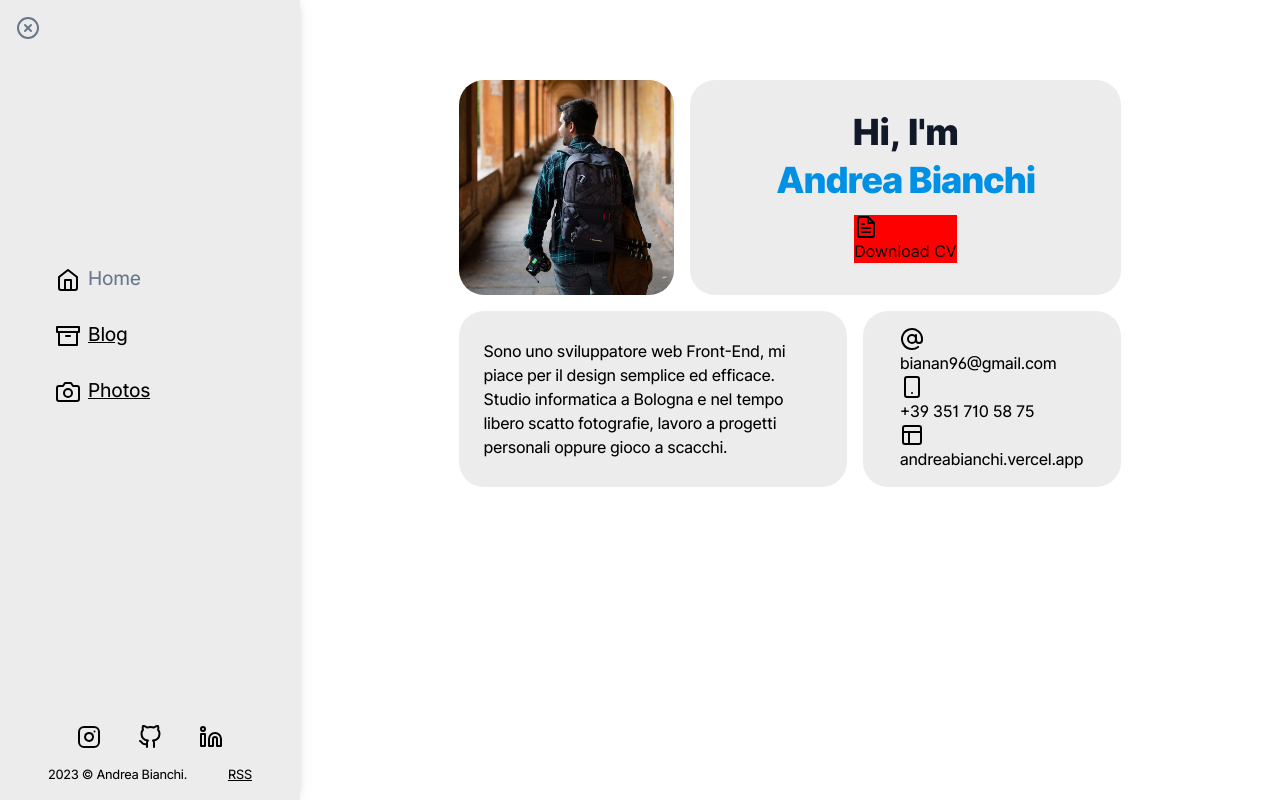
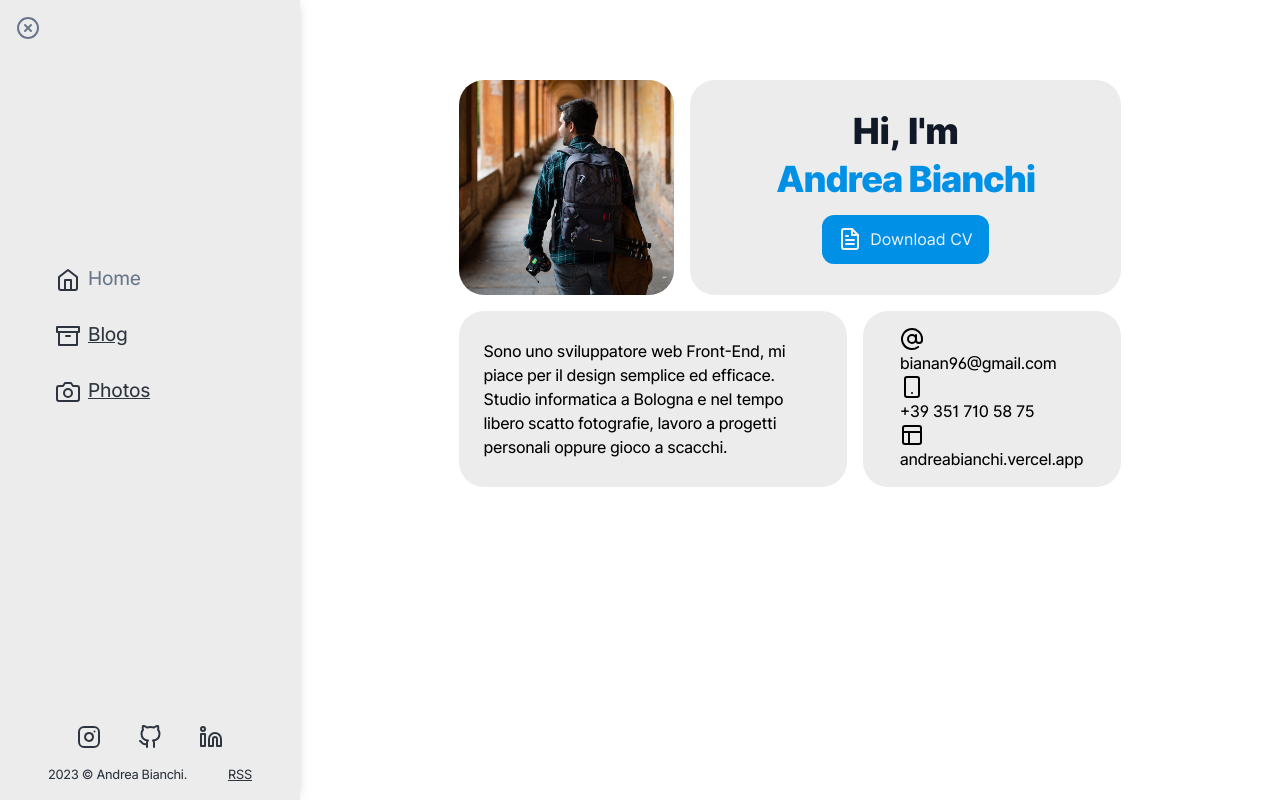
Before and after one commit to andreaiaia/blog, a Next.js app: page / in a window 1280 px wide. Built offline with nearby package versions, Linux system fonts and the light colour scheme.

Commit message:
Create button mixin

```diff
--- a/styles/globals.scss
+++ b/styles/globals.scss
@@ -1,6 +1,6 @@
 // Colors
 $shade: #ececec;
-$black: --black;
+$black: #2f353f;
 $grey: #69778c;
 $white: #f3f3f3;
 // Azure
@@ -47,8 +47,31 @@ $laptop: 1200px;
 }
 
 //buttons presets
-@mixin button() {
-  background-color: red;
+@mixin button($type: 'primary') {
+  line-height: normal;
+  padding: 0.8rem 1rem;
+  border-radius: 12px;
+  background-color: $azure-tint;
+  color: $white;
+  transition: 0.3s ease-in-out;
+
+  display: flex;
+  gap: 0.5rem;
+  justify-content: center;
+  align-items: center;
+
+  &:hover {
+    background-color: $azure-tone;
+  }
+
+  @if $type == 'secondary' {
+    background-color: $shade;
+    color: $black;
+
+    &:hover {
+      background-color: $white;
+    }
+  }
 }
 
 // media query mixin
```
